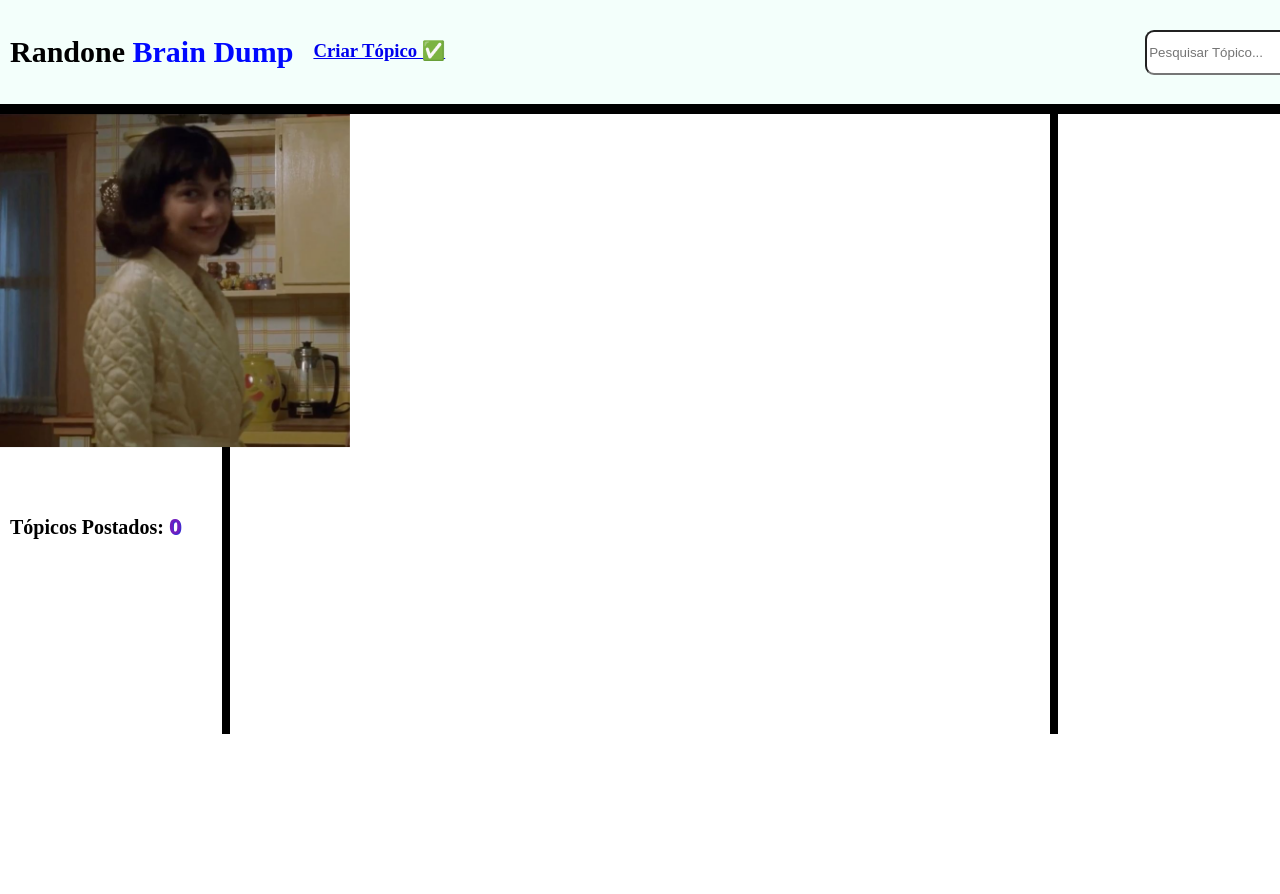
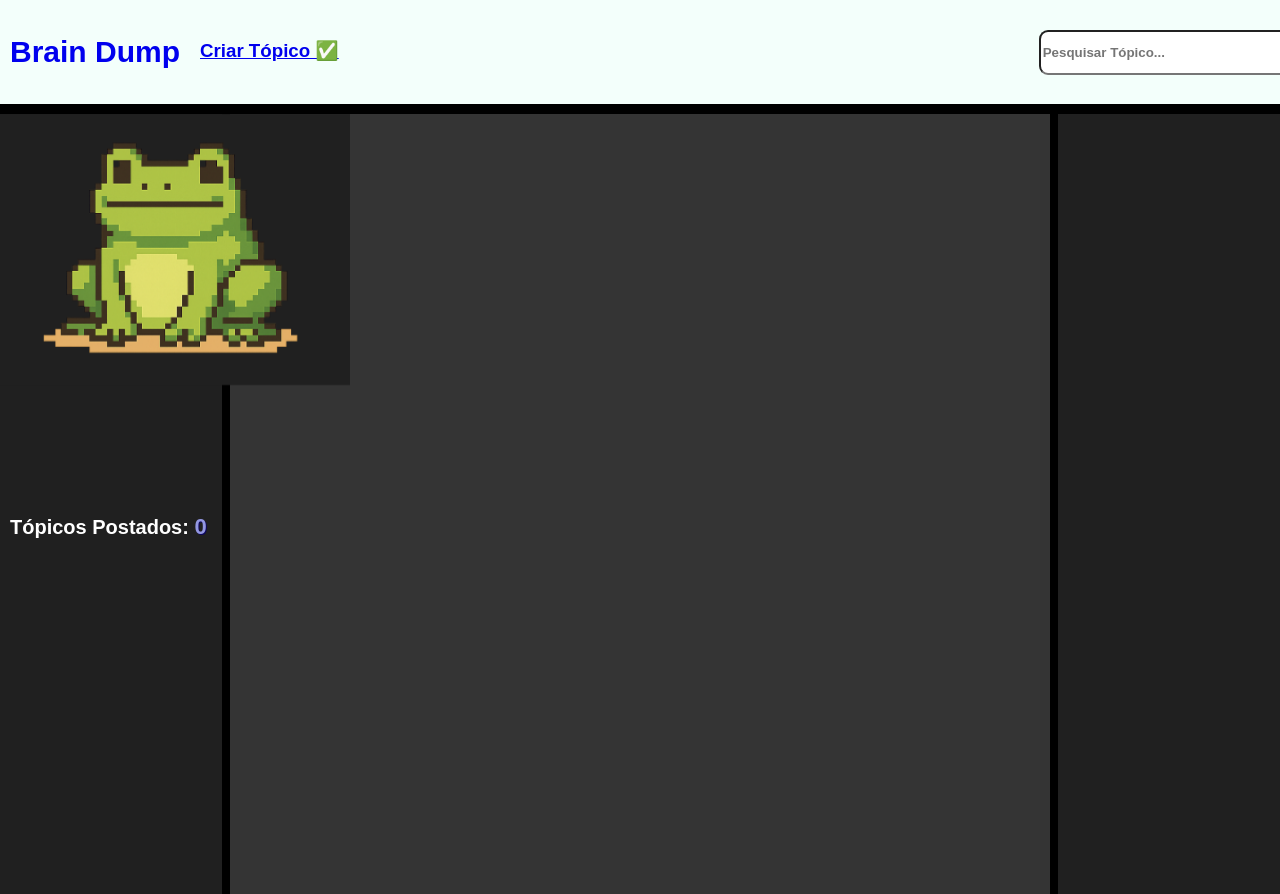
Before and after one commit to daveleethedev/Brain-Dump, a plain HTML site: page index.html in a window 1280 px wide. Shown: the top 894 px of the page. Before the commit the page ends 800 px from the top, so only its background shows below. Drawn offline with Linux system fonts and the light colour scheme; a web font is replaced by a local one.

Commit message:
commit001

```diff
--- a/index.html
+++ b/index.html
@@ -14,13 +14,12 @@ ______        ______                _                  _
     <meta name="viewport" content="width=device-width, initial-scale=1.0" />
     <title>Revisa</title>
     <link rel="stylesheet" href="src/style.css" />
-    <link rel="shortcut icon" href="images/randone.jpg" type="image/x-icon" />
+    <link rel="shortcut icon" href="images/Randonetheone.png" type="image/x-icon" />
   </head>
   <body>
     <nav>
       <h1>
-        Randone
-        <span style="color: rgb(0, 8, 255)">Brain Dump</span>
+        <a href="#">Brain Dump</a>
       </h1>
       <h3><a href="create.html">Criar Tópico ✅</a></h3>
 
@@ -30,14 +29,12 @@ ______        ______                _                  _
         id="searchbar"
         placeholder="Pesquisar Tópico..."
       />
-      <button id="searchBtn">
-        🔍
-      </button>
+      <button id="searchBtn">🔍</button>
     </nav>
     <main>
       <img
         style="width: 350px; z-index: 0; position: fixed"
-        src="images/randone.jpg"
+        src="images/randone icon.png"
         alt=""
       />
 
--- a/src/style.css
+++ b/src/style.css
@@ -1,6 +1,24 @@
+@font-face {
+  font-family: 'jurandir';
+  src: url('fonts/Agrandir-Text') format('truetype');
+}
+
+*{
+    font-family: 'jurandir', sans-serif;
+    font-weight: 700;
+
+}
+
+h1 > a{
+    text-decoration: none;
+}
+
 body{
     margin: 0px;
     overflow: hidden;
+    background-color: #202020;
+    color: white;
+
 }
 nav{
     background-color: rgb(243, 255, 251);
@@ -54,15 +72,17 @@ nav{
     font-size: 22px;
     font-family: Arial, Helvetica, sans-serif;
     font-weight: 900;
-    color: rgb(113, 31, 190);
-    text-shadow: 1px 1px  rgb(59, 45, 210);
+    color: rgb(147, 151, 226);
+    text-shadow: 1px 1px  rgb(13, 6, 94);
 }
 
 #container{
+background-color: #5f5f5f55;
+color: #000;
 margin: auto;
 padding: 10px;
 width: 800px;
-height: 600px;
+height: 760px;
 border-width: 0px 8px 0px 8px;
 border-color: black;
 border-style: solid;
@@ -81,8 +101,8 @@ overflow-x: hidden;
     background-color: rgb(254, 254, 254);
     padding: 10px;
 
-    border-width: 3px 3px 7px 3px;
-    border-color: black;
+    border-width: 3px 7px 9px 3px;
+    border-color: rgb(0, 0, 0);
     border-style: solid;
 
 }
```
Also changed, not shown: create.html (+6 -6 lines), edit.html (+4 -2 lines), view.html (+9 -5 lines), fonts/Agrandir-TextBold.otf (added), images/daisy.jpg (deleted), images/randone icon.png (added), images/randone.jpg (deleted), 1 other file.
